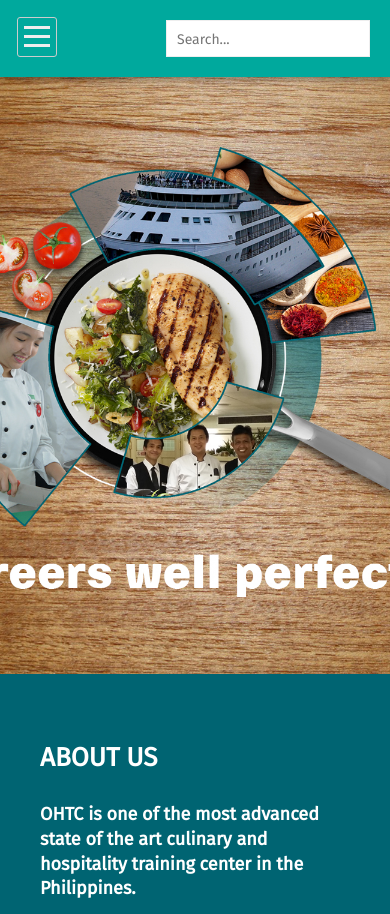
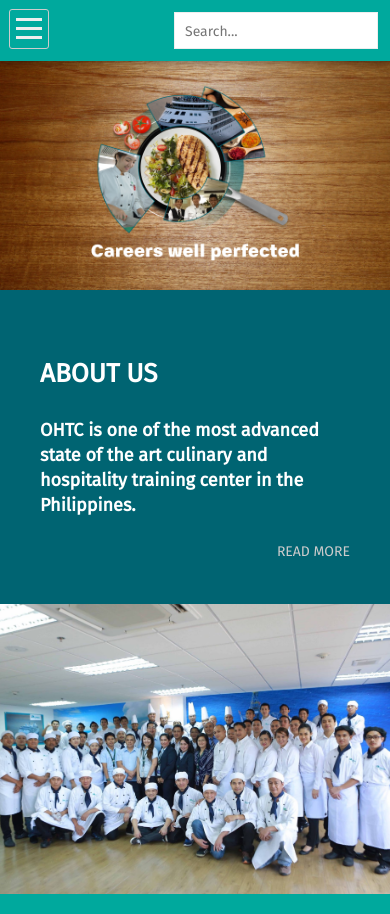
Before and after one commit to tdph/ohtc, a PHP site: page /index.php in a window 390 px wide. Shown: the top 914 px of the page. Run offline with PHP 8.4, Linux system fonts and the light colour scheme.

Commit message:
responsive carousel

```diff
--- a/assets/css/3-modules/_nav.sass
+++ b/assets/css/3-modules/_nav.sass
@@ -26,8 +26,8 @@
     .toggle
         cursor: pointer
         position: absolute
-        left: 17px
-        top: 17px
+        left: 9px
+        top: 9px
         width: 40px
         height: 40px
         border: 1px solid #CCC
@@ -45,7 +45,7 @@
         .container
             padding: 0
         .search-form
-            padding: 20px
+            padding: 12px
         .nav
             float: left
             width: 100%
--- a/assets/css/4-pages/_home.sass
+++ b/assets/css/4-pages/_home.sass
@@ -2,18 +2,15 @@
     margin: 160px auto 40px auto
     transition: all 300ms ease-in-out
     @media (max-width: $sm-max)
-        margin: 74px auto 0 auto
+        margin: 58px auto 0 auto
     box-shadow: 0 0 20px rgba(0,0,0,0.3)
 
 .carousel
     @extend .clearfix
-    height: 600px
-    max-height: calc(100vh - 120px)
-    background: url(../img/home/carousel/image1.jpg) no-repeat
-    background:
-        size: cover
-        position: center
-        //attachment: fixed
+    font-size: 0
+    img
+        width: 100%
+        height: auto
 
 .home-content-wrapper
     @extend .clearfix
--- a/index.php
+++ b/index.php
@@ -1,7 +1,7 @@
 <?php include('inc/header.php'); ?>
-<section class="carousel">
-
-</section>
+<div class="carousel">
+    <img src="assets/img/home/carousel/image1.jpg" alt="" />
+</div>
 <div class="home-content-wrapper aboutus">
     <div class="c-sm-7 details dark">
         <h3>ABOUT US</h3>
```
Also changed, not shown: assets/css/main.css, 1 other file.
